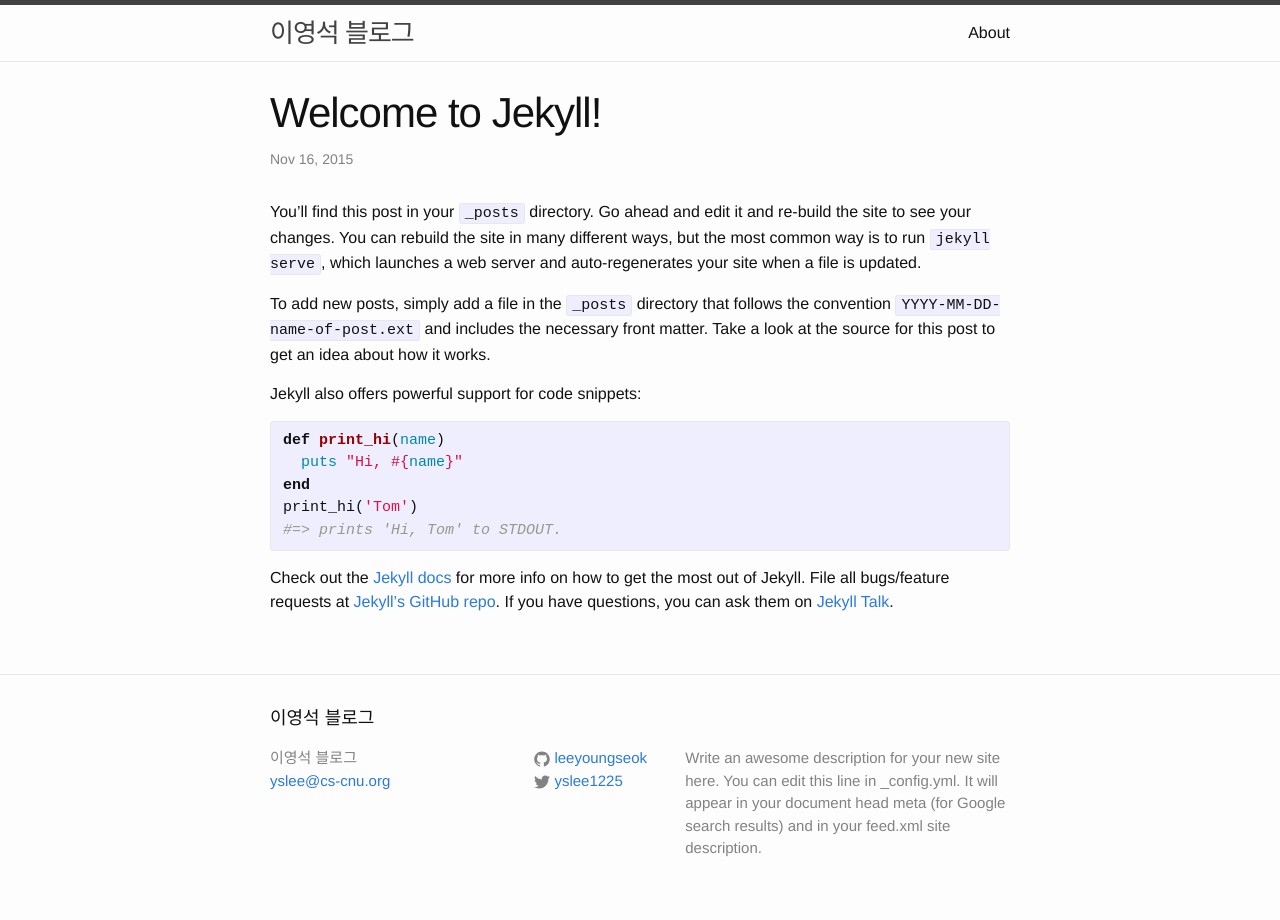
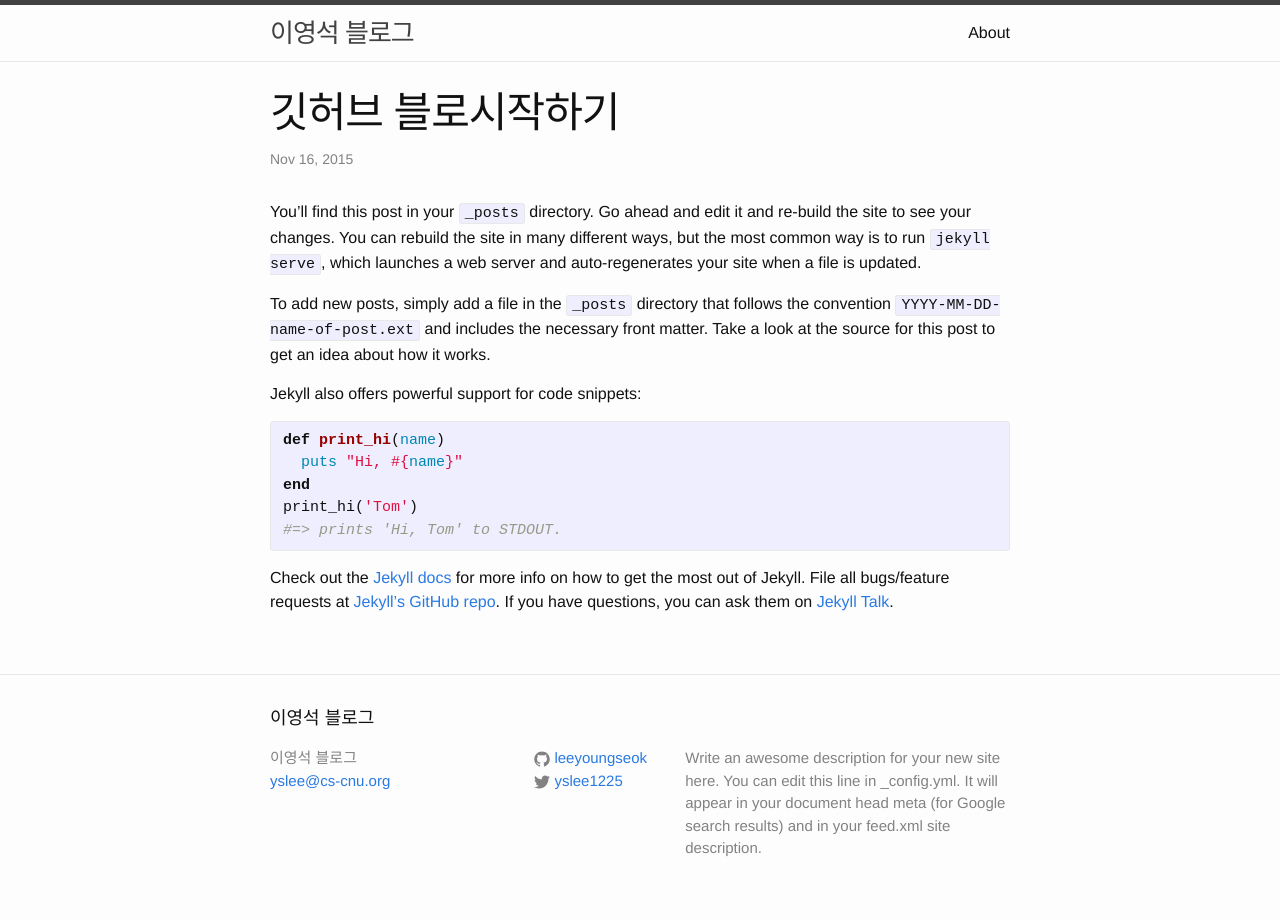
Before and after one commit to leeyoungseok/leeyoungseok.github.com, a Jekyll site: the page built from _posts/2015-11-16-welcome-to-jekyll.markdown, in a window 1280 px wide. Built offline with Jekyll 4.4.1, drawn with Linux system fonts in a browser that asks for light colours.

Commit message:
Update 2015-11-16-welcome-to-jekyll.markdown

```diff
--- a/_posts/2015-11-16-welcome-to-jekyll.markdown
+++ b/_posts/2015-11-16-welcome-to-jekyll.markdown
@@ -1,6 +1,6 @@
 ---
 layout: post
-title:  "Welcome to Jekyll!"
+title:  "깃허브 블로시작하기"
 date:   2015-11-16 21:01:25 +0900
 categories: jekyll update
 ---
```
